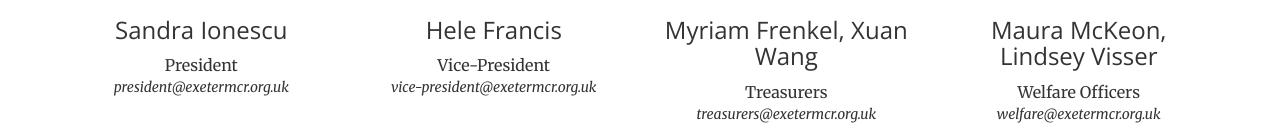
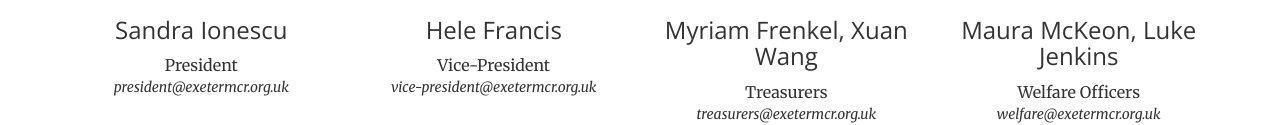
Before and after one commit to exetermcr/beta, a plain HTML site: page index.html in a window 1280 px wide. Shown: the part 2071-2196 px from the top of the page. Drawn offline with nearby package versions, Linux system fonts and the light colour scheme.

Commit message:
Added Luke as Welfare Officer, removed Lindsey.

```diff
--- a/index.html
+++ b/index.html
@@ -166,7 +166,7 @@
                 <div class="col-lg-3 col-md-6 text-center">
                     <div class="service-box">
                         <i class="fa fa-4x fa-birthday-cake wow bounceIn text-primary" data-wow-delay=".3s"></i>
-                        <h3>Maura McKeon, Lindsey Visser</h3>
+                        <h3>Maura McKeon, Luke Jenkins</h3>
                         <p>Welfare Officers</p>
                         <i>welfare@exetermcr.org.uk</i>
                     </div>
```
Also changed, not shown: 2welfare.html (+1 -1 lines).
